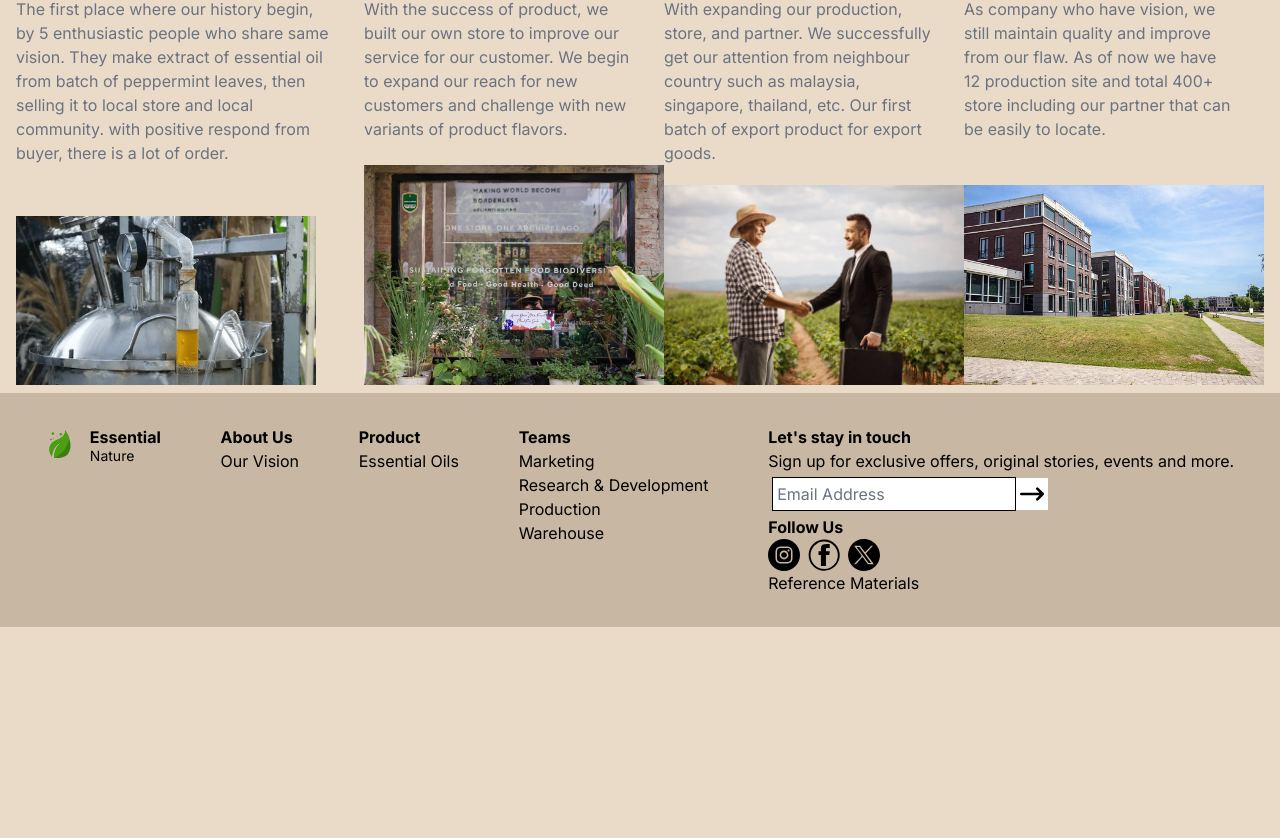
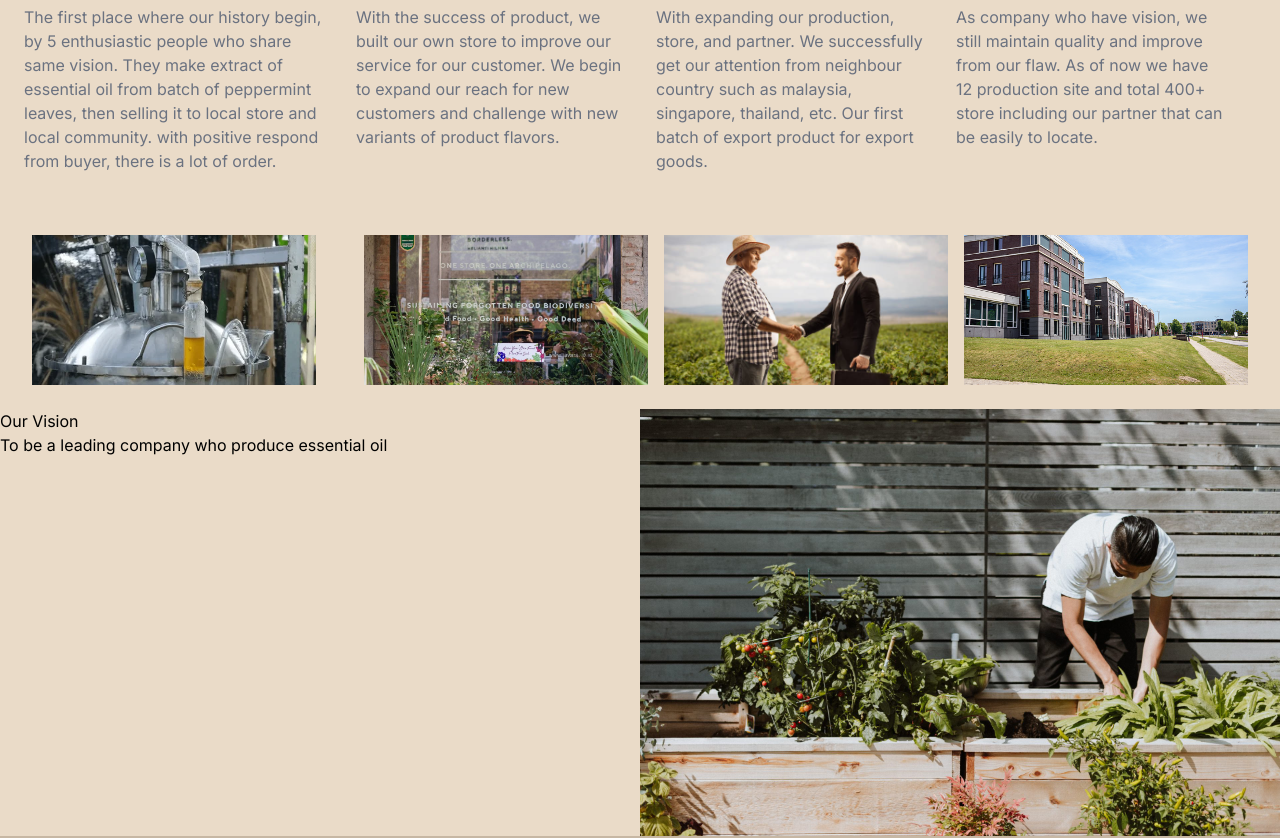
Before and after one commit to rbachtiarA/tugas-2-frontEnd, a Next.js app: page /about in a window 1280 px wide. Shown: the part 273-1111 px from the top of the page. Before the commit the page ends 900 px from the top, so only its background shows below. Built offline with nearby package versions, Linux system fonts and the light colour scheme.

Commit message:
add: vision company components

```diff
--- a/src/app/about/page.tsx
+++ b/src/app/about/page.tsx
@@ -1,11 +1,13 @@
 import Carousel from '@/components/carousel'
 import CompanyTimeline from '@/components/companyTimeline'
+import CompanyVision from '@/components/companyVision'
 import React from 'react'
 
 export default function page() {
   return (
-    <section className='w-screen'>
+    <section className=''>
       <CompanyTimeline />
+      <CompanyVision />
     </section>
   )
 }
--- a/src/components/companyTimeline.tsx
+++ b/src/components/companyTimeline.tsx
@@ -47,7 +47,7 @@ export default function CompanyTimeline() {
         <div className='mt-8 mb-4 justify-center flex'>
             <h1 className='text-3xl'>Our Company History</h1>
         </div>
-        <ol className="items-start xl:flex">
+        <ol className="items-start xl:flex p-2">
 
             {data.map((timeline, idx) => (
                 <TimelineCard
--- /dev/null
+++ b/src/components/companyVision.tsx
@@ -0,0 +1,21 @@
+import Image from 'next/image'
+import React from 'react'
+
+export default function CompanyVision() {
+  return (
+    <div className='flex w-full'>
+        <div className='w-1/2'>
+            <h1>Our Vision</h1>
+            <p>To be a leading company who produce essential oil</p>
+        </div>
+      <Image
+      src={'/vision_splash.jpg'}
+      alt='gardener tending garden'
+      width={0}
+      height={0}
+      sizes='100vw'
+      style={{width: '50%', height: 'auto'}}
+      />
+    </div>
+  )
+}
--- a/src/components/timelineCard.tsx
+++ b/src/components/timelineCard.tsx
@@ -18,14 +18,14 @@ export default function TimelineCard({label, date, content, image}: TimelineCard
                 <time className="block mb-2 text-sm font-normal leading-none text-gray-400 dark:text-gray-500">{date}</time>
                 <p className="text-base font-normal text-gray-500 dark:text-gray-400">{content}</p>
             </div>
-            <div className='w-[300px] mx-auto lg:mx-0 bg-zinc-500'>
+            <div className='w-[300px] [h-150px] mx-auto lg:mx-0 p-2'>
                 <Image
                 src={image.link}
                 alt={image.label}
                 width={128}
                 height={128}
                 sizes='100vw'
-                style={{width: '100%', height: 'auto', objectFit: 'cover'}}
+                style={{width: '100%', height: '150px', objectFit: 'cover'}}
                 />
             </div>
         </div>
```
Also changed, not shown: public/vision_splash.jpg (added).
